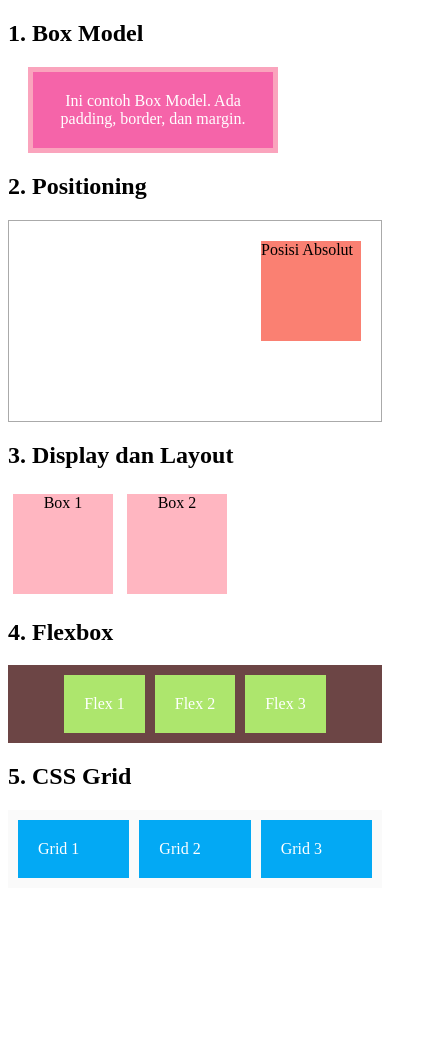
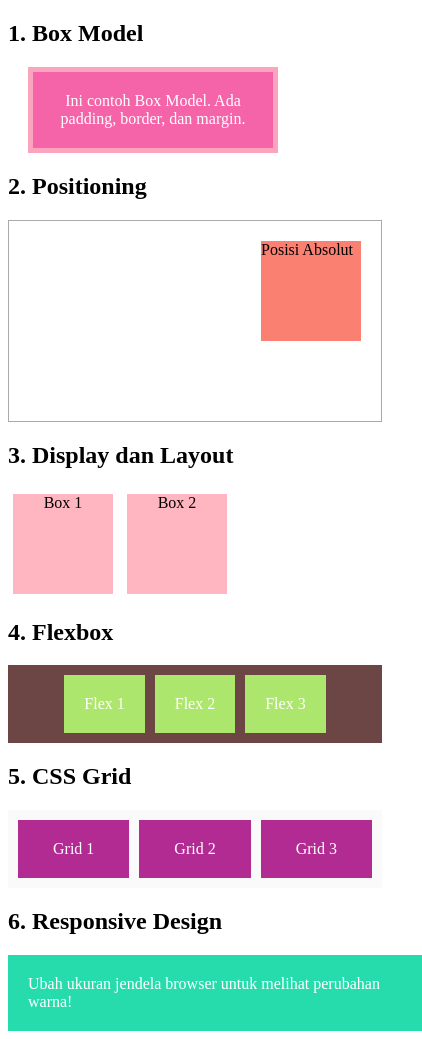
Before and after one commit to dapimorales/1124160205-p10, a plain HTML site: page index.html in a window 390 px wide. Shown: the whole page, 422 px wide, since content can reach past the window. Before the commit the page ends 896 px from the top, so only its background shows below. Drawn offline with Linux system fonts and the light colour scheme; a web font is replaced by a local one.

Commit message:
responsive design

```diff
--- a/index.html
+++ b/index.html
@@ -71,9 +71,27 @@
     }
 
     .grid-item {
-      background-color: #03a9f4;
+      background-color: #b12b92;
       padding: 20px;
       color: white;
+      text-align: center;
+    }
+
+        /* ### RESPONSIVE DESIGN ### */
+    .responsive-box {
+      width: 100%;
+      max-width: 600px; /* Maksimum lebar */
+      margin: auto;
+      background-color: #1de02e;
+      padding: 20px;
+      color: black;
+    }
+
+    @media (max-width: 600px) {
+      .responsive-box {
+        background-color: #27dcac; /* Warna berubah jika layar kecil */
+        color: white;
+      }
     }
 
 
@@ -113,7 +131,11 @@
     <div class="grid-item">Grid 3</div>
   </div>
 
-
+   <!-- RESPONSIVE DESIGN -->
+  <h2>6. Responsive Design</h2>
+  <div class="responsive-box">
+    Ubah ukuran jendela browser untuk melihat perubahan warna!
+  </div>
 
 </body>
 </html>
```
